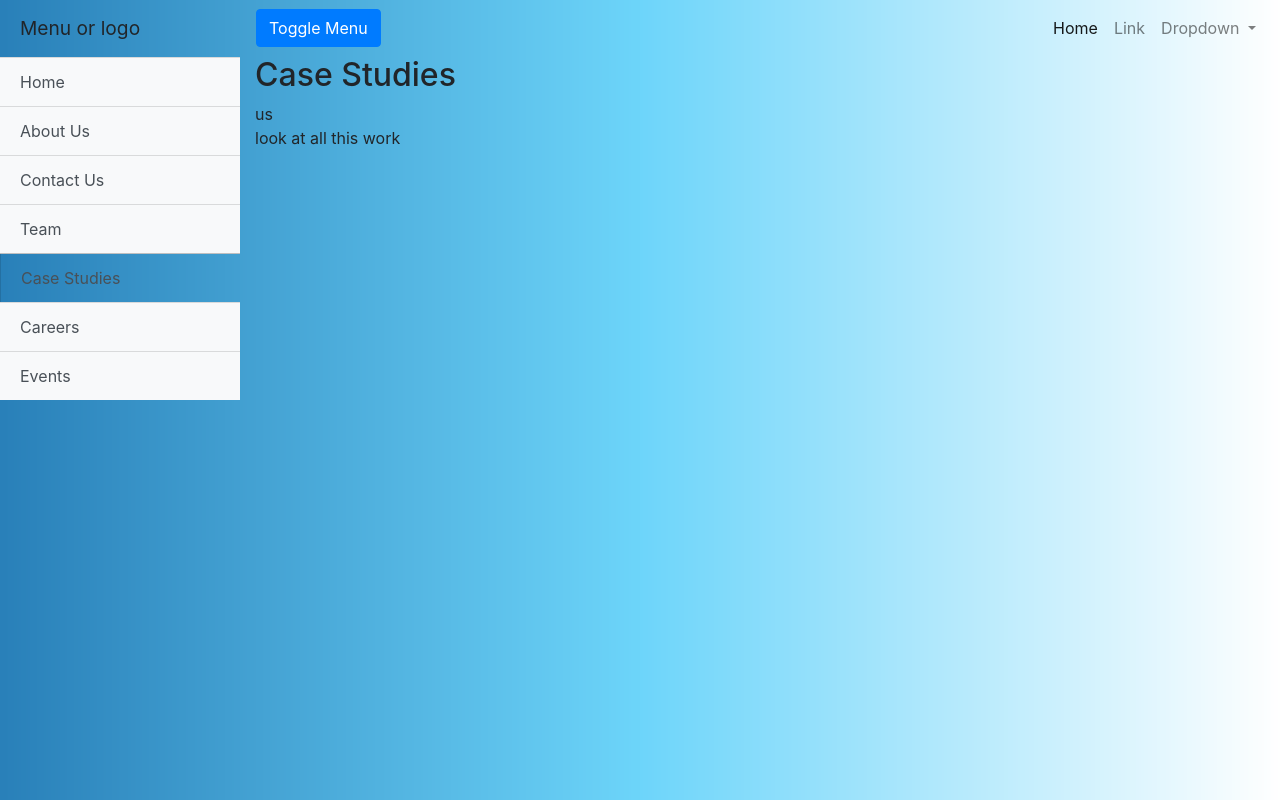
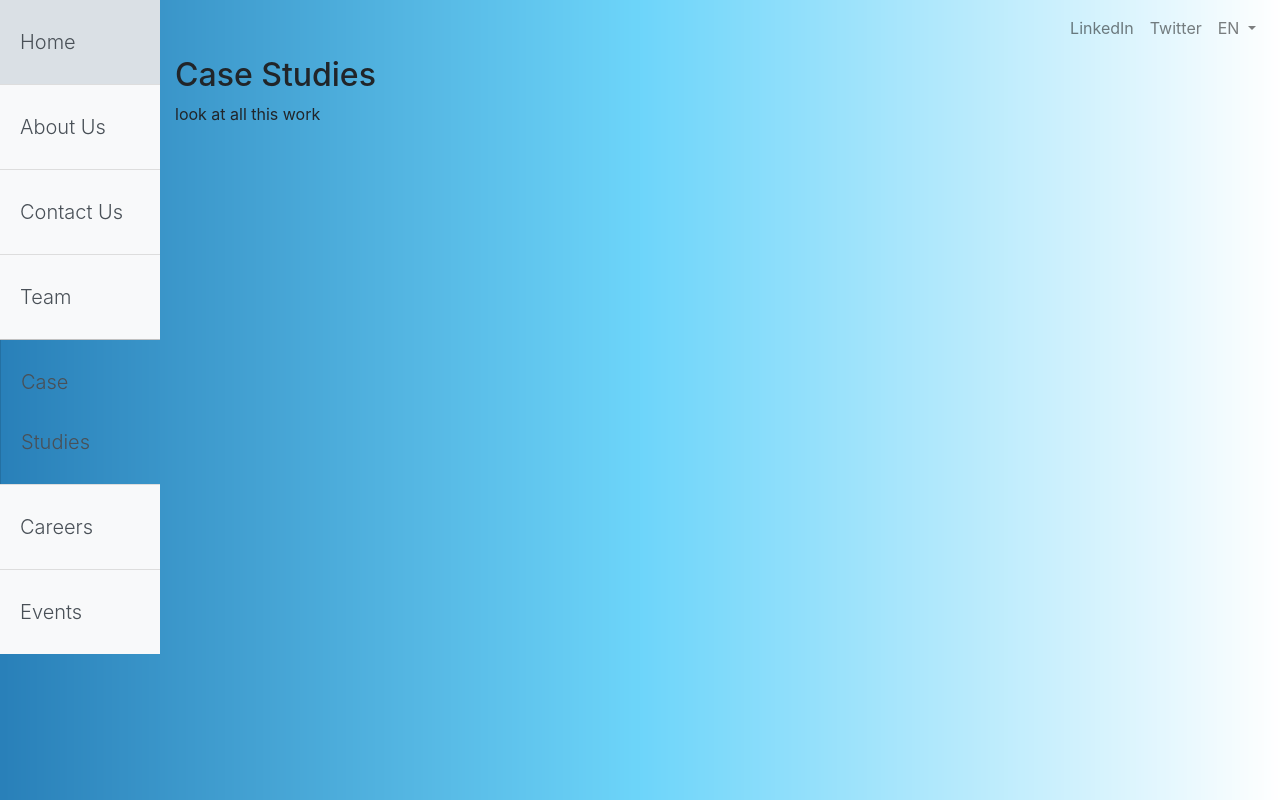
Before and after one commit to johnmathews/texni-website, a Django app: page /case-studies/ in a window 1280 px wide. Run offline with Django 3.2, Linux system fonts and the light colour scheme; some libraries are stand-ins or nearby versions.

Commit message:
styling ish

```diff
--- a/texni_website/main/static/css/custom.css
+++ b/texni_website/main/static/css/custom.css
@@ -7,13 +7,34 @@ body {
   overflow-x: hidden;
 }
 
+.list-group-item{
+    position: relative;
+    display: block;
+    margin-bottom: -1px;
+    border: 1px solid #ddd;
+    line-height: 3em /* set to text height */
+}
+
+.list-group-item-active{
+    position: relative;
+    display: block;
+    margin-bottom: -1px;
+    border: 1px solid #ddd;
+    line-height: 3em /* set to text height */
+}
+
 #sidebar-wrapper {
   min-height: 100vh;
-  margin-left: -15rem;
+  margin-left: -10rem;
   -webkit-transition: margin .25s ease-out;
   -moz-transition: margin .25s ease-out;
   -o-transition: margin .25s ease-out;
   transition: margin .25s ease-out;
+  position: -webkit-sticky;
+  position: sticky;
+  height: 100%;
+  top: 0;
+  z-index: 1020;
 }
 
 #sidebar-wrapper .sidebar-heading {
@@ -22,7 +43,7 @@ body {
 }
 
 #sidebar-wrapper .list-group {
-  width: 15rem;
+  width: 10rem;
 }
 
 #page-content-wrapper {
@@ -44,7 +65,7 @@ body {
   }
 
   #wrapper.toggled #sidebar-wrapper {
-    margin-left: -15rem;
+    margin-left: -10rem;
   }
 }
 
@@ -56,19 +77,3 @@ body {
   background-color: transparant;
   border: 1px solid rgba(0, 0, 0, 0.125);
 }
-
-
-/* sets base style for each page */
-html {
-  -webkit-background-size: cover;
-  -moz-background-size: cover;
-  -o-background-size: cover;
-  background-size: cover;
-}
-
-
-
-
-.list-group-item.active {
-  background-color: transparant;
-}
--- a/texni_website/main/templates/base.html
+++ b/texni_website/main/templates/base.html
@@ -30,19 +30,18 @@
         background-size: cover;
       ">
 
-      <div class="d-flex flex-fill" id="wrapper">
+      <div class="d-flex" id="wrapper">
 
         <!-- Sidebar -->
         <div class="" id="sidebar-wrapper">
-          <div class="bg-transparant sidebar-heading">Menu or logo</div>
-          <div class="list-group list-group-flush">
+          <div class="list-group list-group-flush lead">
             <a href="/" class="list-group-item-action {% if request.path == "/" %}bg-transparant list-group-item-active border-right-0{% else %} bg-light list-group-item {% endif %}">Home</a>
             <a href="/about-us" class="list-group-item-action {% if request.path == "/about-us/" %}bg-transparant list-group-item-active border-right-0{% else %} bg-light list-group-item {% endif %}">About Us</a>
             <a href="/contact-us" class="list-group-item-action {% if request.path == "/contact-us/" %}bg-transparant list-group-item-active border-right-0{% else %} bg-light list-group-item {% endif %}">Contact Us</a>
             <a href="/team" class="list-group-item-action {% if request.path == "/team/" %}bg-transparant list-group-item-active border-right-0{% else %} bg-light list-group-item {% endif %}">Team</a>
             <a href="/case-studies" class="list-group-item-action {% if request.path == "/case-studies/" %}bg-transparant list-group-item-active border-right-0{% else %} bg-light list-group-item {% endif %}">Case Studies</a>
             <a href="/careers" class="list-group-item-action {% if request.path == "/careers/" %}bg-transparant list-group-item-active border-right-0{% else %} bg-light list-group-item {% endif %}">Careers</a>
-            <a href="/events" class="list-group-item-action {% if request.path == "/events/" %}bg-transparant list-group-item-active border-right-0{% else %} bg-light list-group-item {% endif %}">Events</a>
+            <a href="/events" class="h-auto list-group-item-action {% if request.path == "/events/" %}bg-transparant list-group-item-active border-right-0{% else %} bg-light list-group-item {% endif %}">Events</a>
           </div>
         </div>
         <!-- /#sidebar-wrapper -->
@@ -51,7 +50,7 @@
         <div id="page-content-wrapper">
 
           <nav class="navbar navbar-expand-lg navbar-light bg-transparant">
-            <button class="btn btn-primary" id="menu-toggle">Toggle Menu</button>
+            <!-- <button class="btn btn-primary" id="menu-toggle">Toggle Menu</button> -->
 
             <button class="navbar-toggler" type="button" data-toggle="collapse" data-target="#navbarSupportedContent" aria-controls="navbarSupportedContent" aria-expanded="false" aria-label="Toggle navigation">
               <span class="navbar-toggler-icon"></span>
@@ -59,15 +58,15 @@
 
             <div class="collapse navbar-collapse" id="navbarSupportedContent">
               <ul class="navbar-nav ml-auto mt-2 mt-lg-0">
-                <li class="nav-item active">
-                  <a class="nav-link" href="#">Home <span class="sr-only">(current)</span></a>
+                <li class="nav-item">
+                  <a class="nav-link" href="#">LinkedIn</a>
                 </li>
                 <li class="nav-item">
-                  <a class="nav-link" href="#">Link</a>
+                  <a class="nav-link" href="#">Twitter</a>
                 </li>
                 <li class="nav-item dropdown">
                   <a class="nav-link dropdown-toggle" href="#" id="navbarDropdown" role="button" data-toggle="dropdown" aria-haspopup="true" aria-expanded="false">
-                    Dropdown
+                    EN
                   </a>
                   <div class="dropdown-menu dropdown-menu-right" aria-labelledby="navbarDropdown">
                     <a class="dropdown-item" href="#">Action</a>
--- a/texni_website/main/templates/case_studies.html
+++ b/texni_website/main/templates/case_studies.html
@@ -1,6 +1,6 @@
 {% extends "base.html" %}
 
 {% block content %}
-  <h2>Case Studies</h2> us</h2>
+  <h2>Case Studies</h2>
   <p>look at all this work</p>
 {% endblock content %}
```
